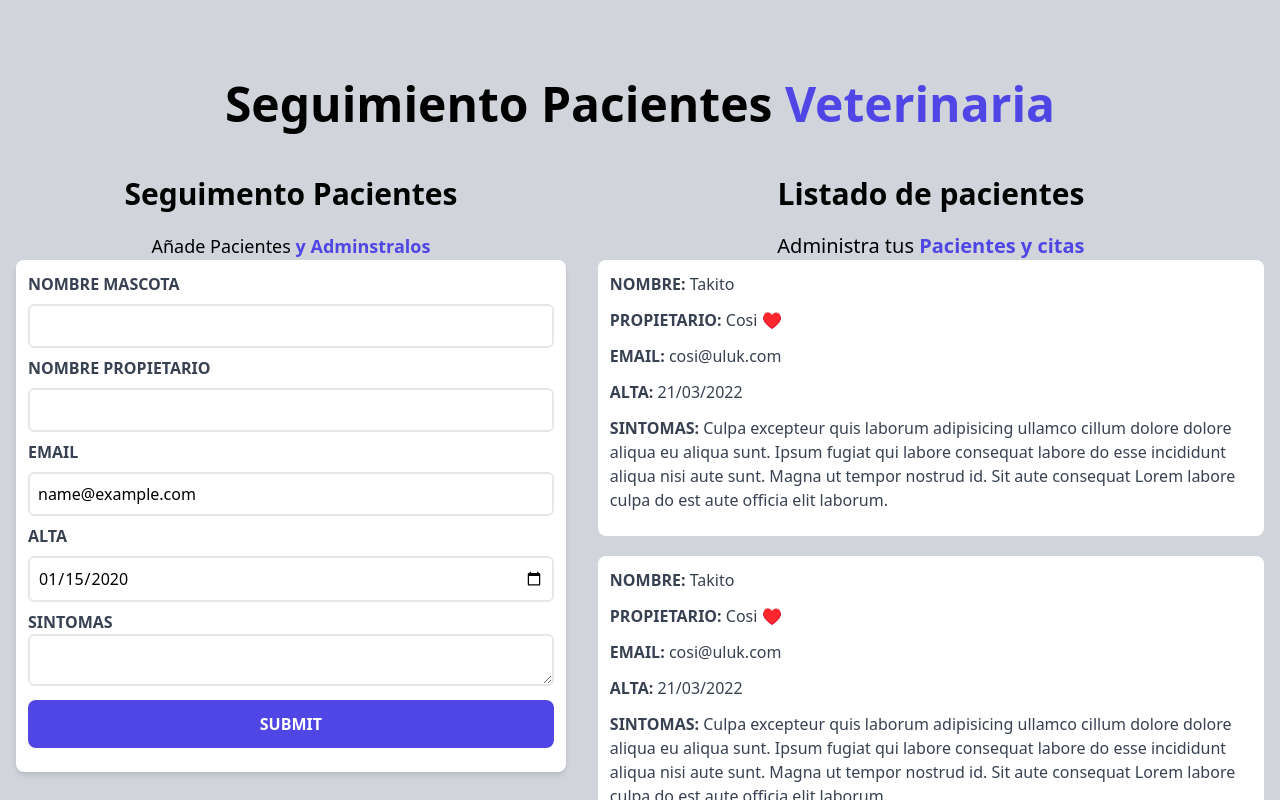
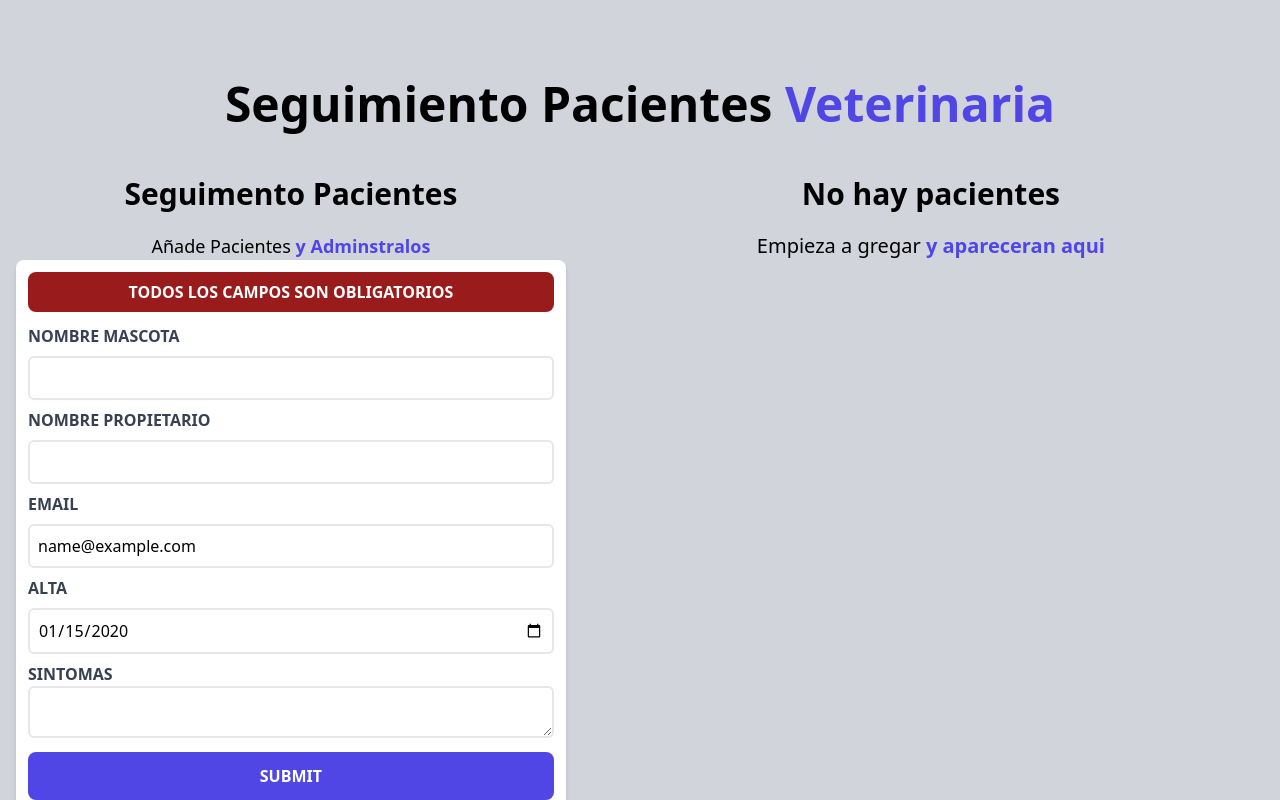
Before and after one commit to BalanzarMR/react-citas-v2.1, a React (Vite) app: page / in a window 1280 px wide. Both pictures are taken after typing "name@example.com", "2020-01-15" into the empty fields and a click on the input 290 px from the left and 724 px from the top of the page. Shown: the top 800 px of the page. Built offline with nearby package versions, Linux system fonts and the light colour scheme.

Commit message:
cambios varios
se hicieron cambios en varios componentes

```diff
--- a/src/App.jsx
+++ b/src/App.jsx
@@ -1,14 +1,16 @@
+import { useState } from "react";
 import Formulario from "./componentes/Formulario";
 import Header from "./componentes/Header";
 import ListadoPacientes from "./componentes/ListadoPacientes";
 
 function App() {
+	const [pacientes, setPacientes] = useState([]);
 	return (
 		<div className=" container mx-auto mt-20">
 			<Header />
 			<div className="mt-12 md:flex">
-				<Formulario />
-				<ListadoPacientes />
+				<Formulario pacientes={pacientes} setPacientes={setPacientes} />
+				<ListadoPacientes pacientes={pacientes} />
 			</div>
 		</div>
 	);
--- /dev/null
+++ b/src/componentes/Error.jsx
@@ -0,0 +1,11 @@
+import React from "react";
+
+const Error = ({ mensaje }) => {
+	return (
+		<div className=" bg-red-800 text-white text-center py-2 px-1 mb-3 rounded-lg uppercase font-bold">
+			{mensaje}
+		</div>
+	);
+};
+
+export default Error;
--- a/src/componentes/Formulario.jsx
+++ b/src/componentes/Formulario.jsx
@@ -1,20 +1,46 @@
 import React from "react";
 import { useState } from "react";
+import Error from "./Error";
 
-const Formulario = () => {
+const Formulario = ({ pacientes, setPacientes }) => {
 	const [nombre, setNombre] = useState(" ");
 	const [propietario, setPropietario] = useState(" ");
 	const [email, setEmail] = useState(" ");
 	const [fecha, setFecha] = useState(" ");
 	const [sintomas, setSintomas] = useState(" ");
+	const [error, setError] = useState(false);
+
 	const handleSubmit = (e) => {
 		e.preventDefault();
 
+		const generarId = () => {
+			const random = Math.random().toString(36).substring(2);
+			const date = Date.now().toString(36);
+
+			return random + date;
+		};
+
 		if ([nombre, propietario, email, fecha, sintomas].includes(" ")) {
-			console.log("Hay por lo menos un campo vacio");
-		} else {
-			console.log("Todos los campos estan llenos");
+			setError(true);
+			return;
 		}
+		setError(false);
+		const objetoPaciente = {
+			nombre,
+			propietario,
+			email,
+			fecha,
+			sintomas,
+			id: generarId(),
+		};
+
+		setPacientes([...pacientes, objetoPaciente]);
+
+		setNombre("");
+		setPropietario("");
+		setEmail("");
+		setFecha("");
+		setSintomas("");
 	};
 	return (
 		<div className=" md:w-1/2 lg:2/5">
@@ -27,6 +53,7 @@
 				onSubmit={handleSubmit}
 				className=" bg-white shadow-md rounded-lg p-3 px-3 mx-4"
 			>
+				{error && <Error mensaje={<p>Todos los campos son obligatorios</p>} />}
 				<div className=" mb-2">
 					<label
 						htmlFor="mascota"
@@ -37,7 +64,7 @@
 					<input
 						id="mascota"
 						type="text"
-						placeholder="Nombre de la mascota "
+						placeholder="Nombre de la mascota"
 						className=" border-2 w-full p-2 mt-2 placeholder-gray400 rounded-md "
 						value={nombre}
 						onChange={(e) => setNombre(e.target.value)}
--- a/src/componentes/ListadoPacientes.jsx
+++ b/src/componentes/ListadoPacientes.jsx
@@ -1,24 +1,39 @@
 import React from "react";
 import Paciente from "./Paciente";
 
-const ListadoPacientes = () => {
+const ListadoPacientes = ({ pacientes }) => {
 	return (
 		<div className=" md:w-1/2 lg:w-3/5">
+			{pacientes && pacientes.length ? (
+				<>
 					<h2 className=" font-black text-3xl text-center">
 						Listado de pacientes{" "}
 					</h2>
 					<p className=" text-xl mt-5 text-center">
 						Administra tus{" "}
-				<span className=" text-indigo-600 font-bold">Pacientes y citas</span>
+						<span className=" text-indigo-600 font-bold">
+							Pacientes y citas
+						</span>
 					</p>
 					<div className=" h-screen overflow-y-scroll">
-				<Paciente />
-				<Paciente />
-				<Paciente />
-				<Paciente />
-				<Paciente />
-				<Paciente />
+						{pacientes.map((paciente) => {
+							return <Paciente paciente={paciente} key={paciente.id} />;
+						})}
 					</div>
+				</>
+			) : (
+				<>
+					<h2 className=" font-black text-3xl text-center">
+						No hay pacientes{" "}
+					</h2>
+					<p className=" text-xl mt-5 text-center">
+						Empieza a gregar{" "}
+						<span className=" text-indigo-600 font-bold">
+							y apareceran aqui
+						</span>
+					</p>
+				</>
+			)}
 		</div>
 	);
 };
--- a/src/componentes/Paciente.jsx
+++ b/src/componentes/Paciente.jsx
@@ -1,29 +1,27 @@
 import React from "react";
 
-const Paciente = () => {
+const Paciente = ({ paciente }) => {
+	const { nombre, propietario, email, fecha, sintomas } = paciente;
 	return (
 		<>
 			<div className="p-3 px-3 mx-4 mb-5 bg-white rounded-lg">
 				<p className=" font-bold mb-3 text-gray-700 uppercase">
-					Nombre: <span className=" font-normal normal-case">Takito</span>
+					Nombre: <span className=" font-normal normal-case">{nombre} </span>
 				</p>
 				<p className=" font-bold mb-3 text-gray-700 uppercase">
-					Propietario: <span className=" font-normal normal-case">Cosi ♥️</span>
+					Propietario:{" "}
+					<span className=" font-normal normal-case">{propietario} </span>
 				</p>
 				<p className=" font-bold mb-3 text-gray-700 uppercase">
-					Email: <span className=" font-normal normal-case">cosi@uluk.com</span>
+					Email: <span className=" font-normal normal-case">{email}</span>
 				</p>
 				<p className=" font-bold mb-3 text-gray-700 uppercase">
-					Alta: <span className=" font-normal normal-case">21/03/2022</span>
+					Alta: <span className=" font-normal normal-case">{fecha}</span>
 				</p>
 				<p className=" font-bold mb-3 text-gray-700 uppercase">
 					Sintomas:{" "}
 					<span className=" font-normal normal-case text-justify">
-						Culpa excepteur quis laborum adipisicing ullamco cillum dolore
-						dolore aliqua eu aliqua sunt. Ipsum fugiat qui labore consequat
-						labore do esse incididunt aliqua nisi aute sunt. Magna ut tempor
-						nostrud id. Sit aute consequat Lorem labore culpa do est aute
-						officia elit laborum.
+						{sintomas}
 					</span>
 				</p>
 			</div>
```
Lines whose indentation alone changed are shown as unchanged.
